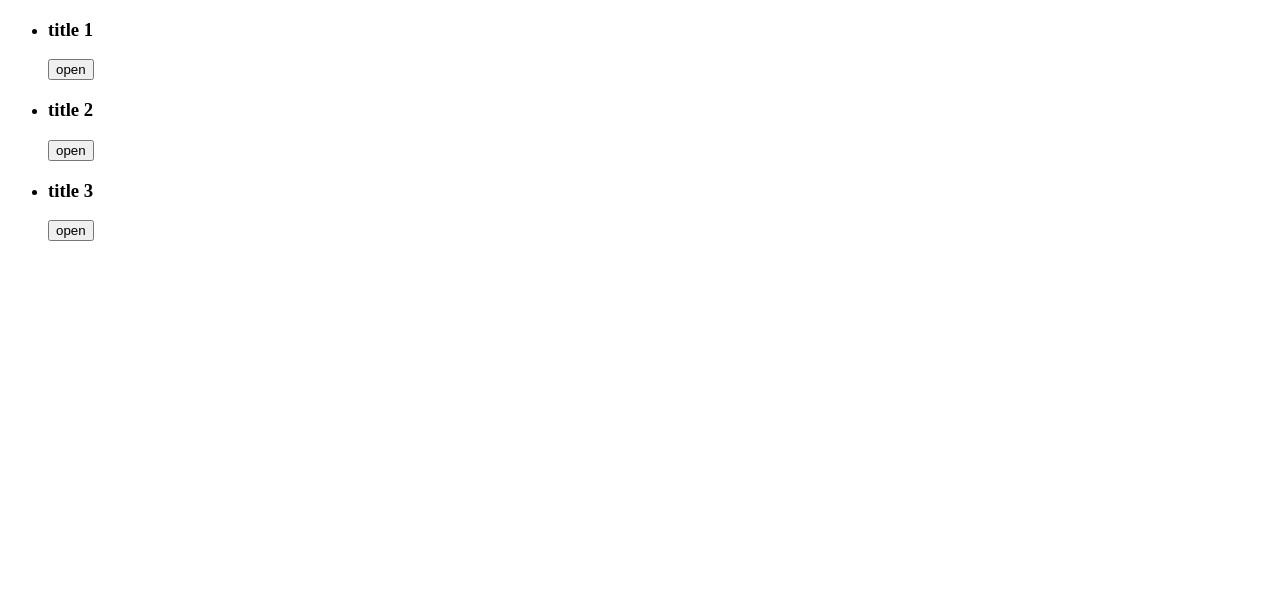
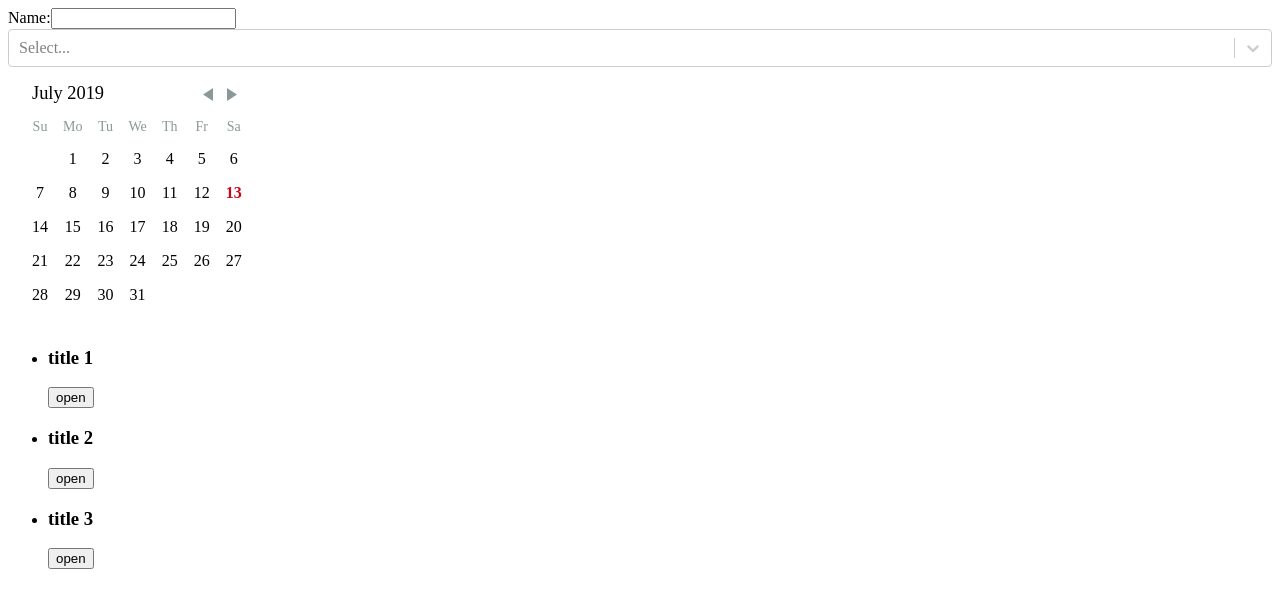
Before and after one commit to PIMJl9HIH/Articles, a React (Create React App) app: page / in a window 1280 px wide. Shown: the top 608 px of the page. Built offline with nearby package versions, Linux system fonts and the light colour scheme.

Commit message:
added calendar and combobox + refactor components

```diff
--- a/package.json
+++ b/package.json
@@ -5,9 +5,11 @@
   "dependencies": {
     "prop-types": "^15.7.2",
     "react": "^16.8.6",
+    "react-day-picker": "^7.3.0",
     "react-dom": "^16.8.6",
     "react-redux": "^7.1.0",
     "react-scripts": "3.0.1",
+    "react-select": "^3.0.4",
     "redux": "^4.0.2"
   },
   "scripts": {
--- a/src/components/Article.js
+++ b/src/Article/index.js
@@ -1,6 +1,5 @@
 import React, {Component} from 'react'
-import CommentList from './CommentList'
-import toggleOpen from '../decorators/toggleOpen'
+import CommentList from '../components/CommentList'
 import PropTypes from 'prop-types'
 
 
@@ -11,9 +10,10 @@ class Article extends Component {
       id: PropTypes.string.isRequired,
       title: PropTypes.string.isRequired,
       text: PropTypes.string
-    }).isRequired
+    }).isRequired,
+    isOpen: PropTypes.bool,
+    toggleOpen: PropTypes.func
   }
-
 
   render() {
     const {article, isOpen, toggleOpen} = this.props;
--- /dev/null
+++ b/src/Filters/DateRange.js
@@ -0,0 +1,35 @@
+import React, {Component} from 'react'
+import DayPicker , { DateUtils } from 'react-day-picker';
+import 'react-day-picker/lib/style.css';
+
+class DateRange extends Component {
+
+  state = {
+    from: null,
+    to: null,
+  }
+
+  handleDayClick = (day) => {
+    this.setState(DateUtils.addDayToRange(day, this.state))
+  }
+
+  render() {
+    const { from, to } = this.state;
+    const selectedRange = from && to && `${from.toDateString()} - ${to.toDateString()}`
+
+
+    return (
+      <div>
+        <DayPicker
+          ref="daypicker"
+          selectedDays={ day => DateUtils.isDayInRange(day, {from, to}) }
+          onDayClick={this.handleDayClick}
+        />
+        {selectedRange}
+      </div>
+    )
+  }
+
+}
+
+export default DateRange
--- /dev/null
+++ b/src/Filters/Select.js
@@ -0,0 +1,34 @@
+import React, {Component} from 'react'
+import Select from 'react-select'
+
+class SelectFilter extends Component {
+
+  state = {
+    selected: []
+  }
+
+  changeSelection = selected => this.setState({selected})
+
+  render() {
+    const {selected} = this.state;
+    const {articles} = this.props;
+
+    const options = articles.map( article => ({
+      label: article.title,
+      value: article.id
+    }));
+
+    return (
+      <Select
+        options={options}
+        value={selected}
+        onChange={this.changeSelection}
+        isMulti
+      />
+
+    )
+  }
+
+}
+
+export default SelectFilter
--- /dev/null
+++ b/src/Filters/index.js
@@ -0,0 +1,19 @@
+import React, {Component} from 'react'
+import DateRange from './DateRange'
+import SelectFilter from './Select'
+
+class Filters extends Component {
+
+  render() {
+    return (
+      <div>
+        <SelectFilter articles = {this.props.articles} />
+        <DateRange/>
+      </div>
+    )
+  }
+
+
+}
+
+export default Filters
--- /dev/null
+++ b/src/commentForm/index.js
@@ -0,0 +1,63 @@
+import React, {Component} from 'react'
+import './style.css'
+
+class CommentForm extends Component {
+  state = {
+    user: '',
+    text: ''
+  }
+
+  render() {
+    return (
+      <div>
+        <form onSubmit={this.handleSubmit}>
+          user: <input value = {this.state.user}
+                       onChange={this.handleChange('user')}
+                       className={this.getClassName('user')}
+                       />
+          comment: <input value = {this.state.text}
+                       onChange={this.handleChange('text')}
+                       className={this.getClassName('text')}
+                       />
+          <input type="submit" value ="submit" />
+        </form>
+      </div>
+    )
+  }
+
+  handleSubmit = e => {
+    e.preventDefault()
+    this.setState({
+      user: '',
+      text: ''
+    })
+  }
+
+  getClassName = type =>
+    this.state[type].length && this.state[type].length < limits[type].min
+    ?
+      'form-input-error' : ''
+
+  handleChange = type => e => {
+    const {value} = e.target
+
+    if(value.length > limits[type].max) return
+    this.setState({
+      [type]: value
+    })
+  }
+
+}
+
+const limits = {
+  user: {
+    min: 5,
+    max: 15
+  },
+  text: {
+    min:20,
+    max: 50
+  }
+}
+
+export default CommentForm
--- /dev/null
+++ b/src/commentForm/style.css
@@ -0,0 +1,3 @@
+.form-input-error {
+  border: 2px solid red;
+}
--- a/src/components/App.js
+++ b/src/components/App.js
@@ -1,12 +1,29 @@
-import React from 'react'
+import React, {Component} from 'react'
 import ArticleList from './ArticleList'
+import UserForm from './UserForm'
 
-function App({articles})  {
-  return (
-    <div>
-      <ArticleList  articles={articles}/>
-    </div>
-  )
+import Filters from '../Filters'
+
+
+
+class App extends Component {
+
+  render() {
+
+    return (
+      <div>
+
+        <UserForm/>
+        <Filters articles={this.props.articles} />
+       <ArticleList  articles={this.props.articles} />
+
+      </div>
+    )
+  }
+
+  changeSelection = selection => this.setState({ selection })
+
+
 }
 
 export default App
--- a/src/components/ArticleList.js
+++ b/src/components/ArticleList.js
@@ -1,18 +1,24 @@
 import React, {Component} from 'react'
-import Article from './Article'
+import Article from '../Article'
+import articleDecor from "../decorators/articleDecor";
+import PropTypes from 'prop-types'
 
-export default class ArticleList extends Component {
+class ArticleList extends Component {
 
-  state = {
-    openArticleId: null
+  static propTypes = {
+    articles: PropTypes.array.isRequired,
+    // from accordion
+    isOpen: PropTypes.string,
+    toggleOpenItem: PropTypes.func.isRequired
   }
 
   render(){
-    const articleElements = this.props.articles.map( (article) => <li key={article.id} >
+    const {openItemId, toggleOpenItem, articles} = this.props;
+    const articleElements = articles.map( (article) => <li key={article.id} >
       <Article
         article={article}
-        isOpen={article.id === this.state.openArticleId}
-        toggleOpen={this.toggleOpenArticle.bind(this, article.id)}
+        isOpen={article.id === openItemId}
+        toggleOpen={toggleOpenItem(article.id)}
       />
     </li> );
 
@@ -23,9 +29,6 @@ export default class ArticleList extends Component {
     )
   }
 
-  toggleOpenArticle = (openArticleId) =>  {
-    this.setState({openArticleId})
-  }
+}
 
-
-}
+export default articleDecor(ArticleList)
--- a/src/components/CommentList.js
+++ b/src/components/CommentList.js
@@ -1,5 +1,6 @@
-import React, {Component} from 'react'
+import React from 'react'
 import Comment from './Comment'
+import CommentForm from '../commentForm'
 import toggleOpen from '../decorators/toggleOpen'
 
 function CommentList ({comments = [], isOpen, toggleOpen }) {
@@ -18,9 +19,15 @@ function getBody({comments, isOpen}) {
   if(!comments || !comments.length) return <p>no comments yet</p>
 
   return (
-    <ul>
-      {comments.map( (comment)=> <li key={comment.id}><Comment comment={comment} /> </li>)}
-    </ul>
+    <div>
+
+      <ul>
+        {comments.map( (comment)=> <li key={comment.id}><Comment comment={comment} /> </li>)}
+      </ul>
+
+      <CommentForm />
+    </div>
+
   )
 }
 
--- /dev/null
+++ b/src/components/UserForm.js
@@ -0,0 +1,32 @@
+import React, {Component} from 'react'
+
+class UserForm extends Component {
+  state = {
+    userText: ''
+  }
+
+  render() {
+    return (
+      <div>
+        <label >
+          Name:
+          <input
+            type="text"
+            value={this.state.userText}
+            onChange={this.changeInput}
+          />
+        </label>
+      </div>
+    )
+  }
+
+  changeInput = (e) => {
+    if (e.target.value.length > 10) return;
+    this.setState({
+      userText: e.target.value
+    })
+  }
+
+}
+
+export default UserForm
--- /dev/null
+++ b/src/decorators/articleDecor.js
@@ -0,0 +1,25 @@
+import React, {Component as ReactComponent} from 'react'
+
+export default (Component) => class Accordion extends ReactComponent {
+  state = {
+    openItemId: null
+  }
+
+  render() {
+
+    return (
+      <Component
+        {...this.props}
+        openItemId={this.state.openItemId}
+        toggleOpenItem={this.toggleOpenItem}
+
+    />)
+  }
+
+  toggleOpenItem = (openItemId) => ev =>  {
+    this.setState({
+      openItemId: openItemId === this.state.openItemId ? null : openItemId
+    })
+  }
+
+}
```
